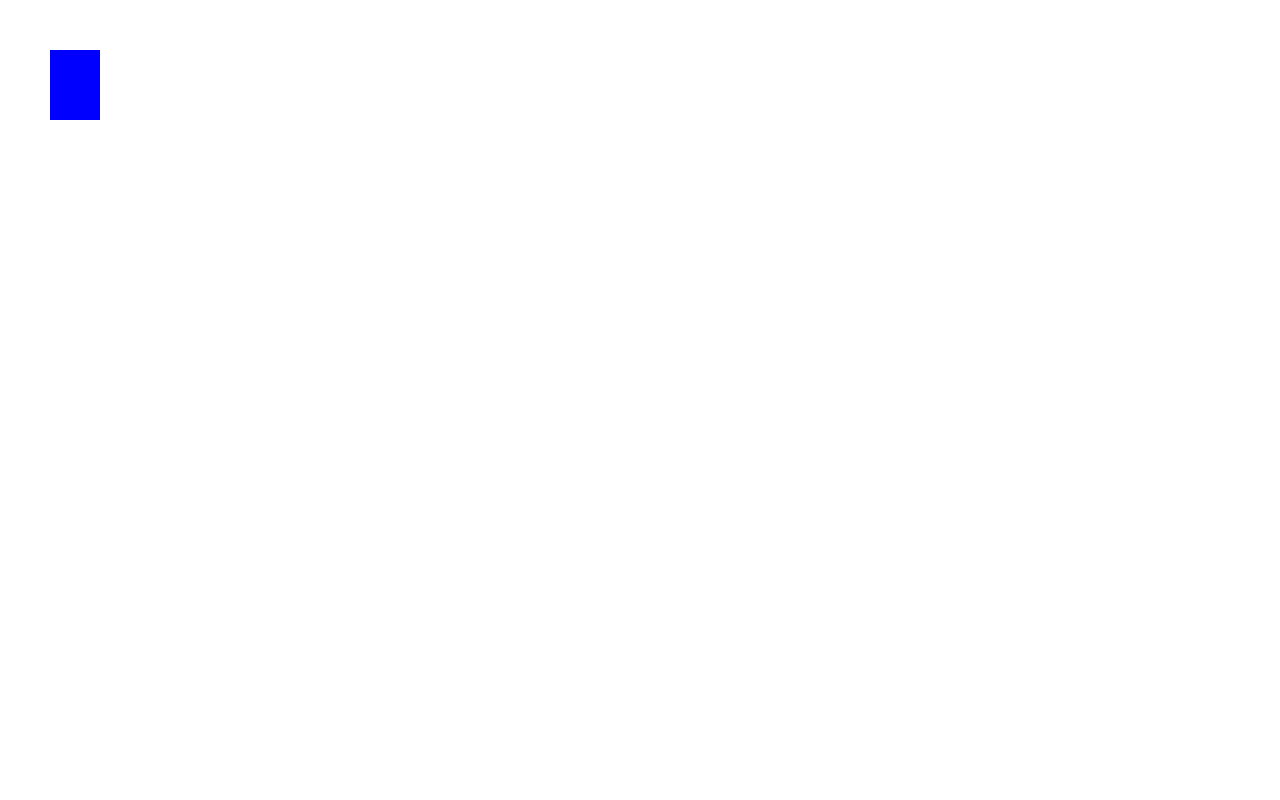
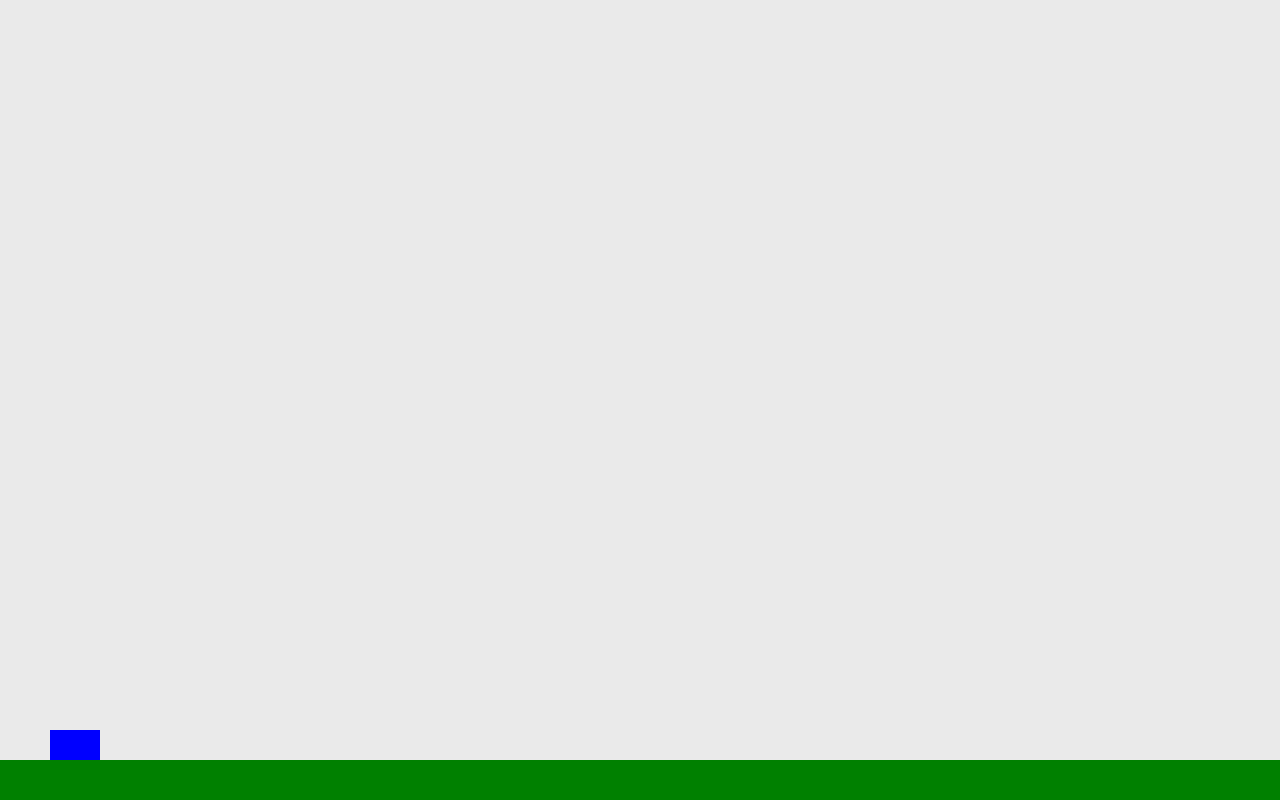
Before and after one commit to Ronaldo67-max/my-free-website, a plain HTML site: page index.html in a window 1280 px wide. Drawn offline with Linux system fonts and the light colour scheme.

Commit message:
Update index.html

```diff
--- a/index.html
+++ b/index.html
@@ -1,12 +1,13 @@
 <!DOCTYPE html>
 <html>
 <head>
-  <title>My Game</title>
+  <title>Jump Game</title>
 
   <style>
     body {
       margin: 0;
-      background: white;
+      background: #eaeaea;
+      overflow: hidden;
     }
 
     #player {
@@ -14,30 +15,60 @@
       height: 70px;
       background: blue;
       position: absolute;
-      top: 50px;
       left: 50px;
+      bottom: 0;
+    }
+
+    #ground {
+      position: absolute;
+      bottom: 0;
+      width: 100%;
+      height: 40px;
+      background: green;
     }
   </style>
+</head>
 
-</head>
 <body>
 
   <div id="player"></div>
+  <div id="ground"></div>
 
   <script>
     let x = 50;
-    let y = 50;
+    let y = 0;
+    let velocityY = 0;
+    let isJumping = false;
+    const gravity = 1;
+
+    function gameLoop() {
+      velocityY += gravity;
+      y -= velocityY;
+
+      if (y < 0) {
+        y = 0;
+        velocityY = 0;
+        isJumping = false;
+      }
+
+      const player = document.getElementById("player");
+      player.style.left = x + "px";
+      player.style.bottom = y + "px";
+
+      requestAnimationFrame(gameLoop);
+    }
 
     document.addEventListener("keydown", function(e) {
       if (e.key === "ArrowRight") x += 10;
       if (e.key === "ArrowLeft")  x -= 10;
-      if (e.key === "ArrowDown")  y += 10;
-      if (e.key === "ArrowUp")    y -= 10;
 
-      const p = document.getElementById("player");
-      p.style.left = x + "px";
-      p.style.top  = y + "px";
+      if (e.key === " " && !isJumping) {
+        velocityY = -20;
+        isJumping = true;
+      }
     });
+
+    gameLoop();
   </script>
 
 </body>
```
